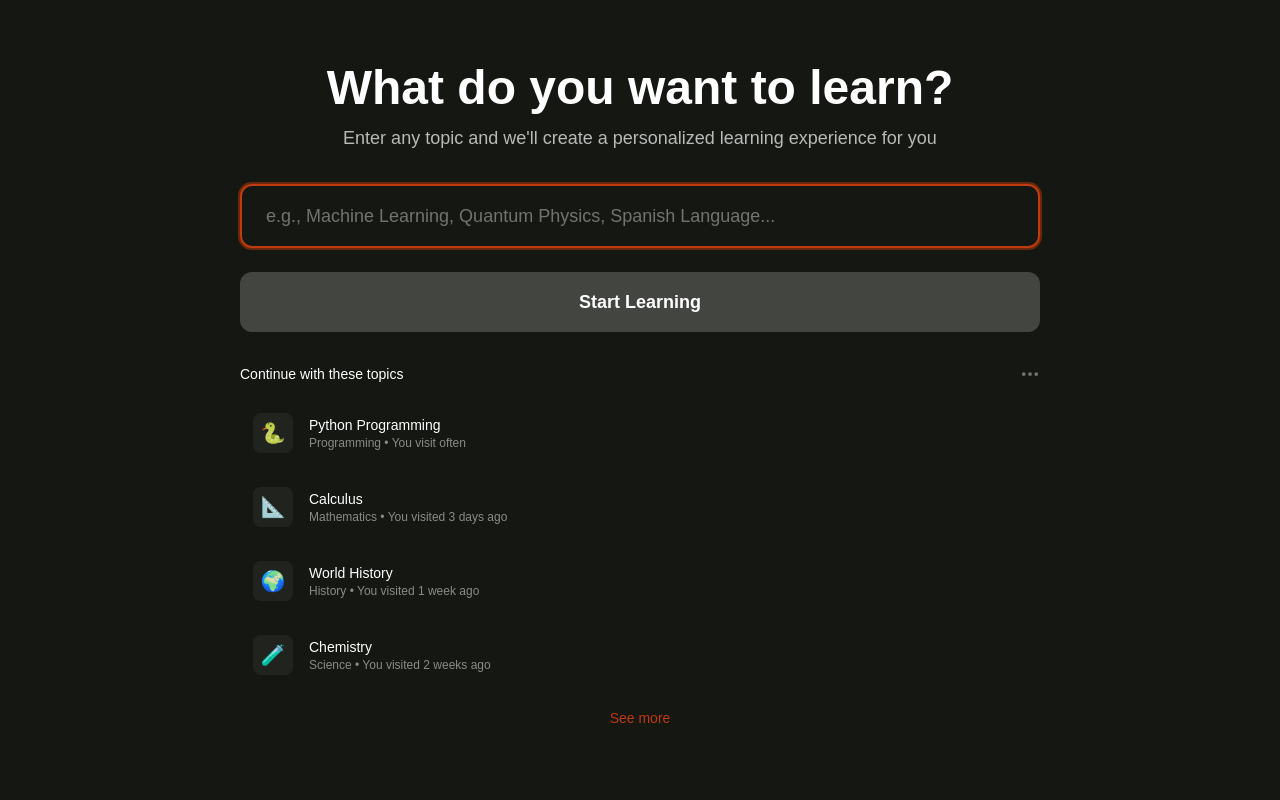
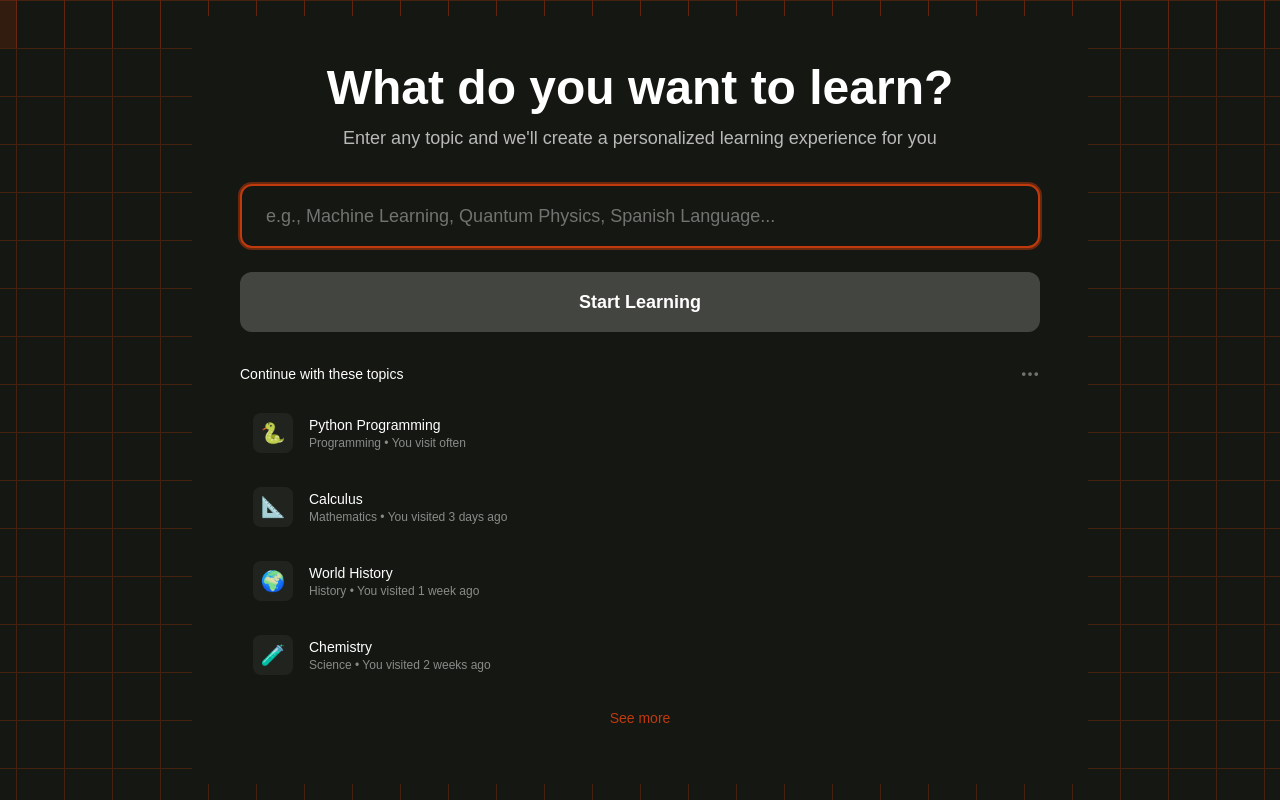
Before and after one commit to Asad-Ali09/mindly, a Next.js app in the folder client/: page /learn in a window 1280 px wide. Built offline with nearby package versions, Linux system fonts and the light colour scheme; no server answers.

Commit message:
add background tiles to pages

```diff
--- a/client/src/app/learn/page.tsx
+++ b/client/src/app/learn/page.tsx
@@ -5,6 +5,7 @@ import { useState } from 'react';
 import { useRouter } from 'next/navigation';
 import { useLearningStore } from '@/store';
 import { aiApi } from '@/api';
+import { Tiles } from '@/components/ui/tiles';
 
 const LearnPage = () => {
   const router = useRouter();
@@ -56,8 +57,18 @@ const LearnPage = () => {
   };
 
   return (
-    <div className="min-h-screen flex items-center justify-center bg-[#141712] p-4">
-      <div className="w-full max-w-4xl">
+    <div className="relative min-h-screen flex items-center justify-center bg-[#141712] p-4 overflow-hidden">
+      {/* Animated Tiles Background */}
+      <div className="fixed inset-0 z-0 opacity-60">
+        <Tiles
+          rows={50}
+          cols={20}
+          tileSize="md"
+          tileClassName="border-[#bf3a0d]/50"
+        />
+      </div>
+
+      <div className="relative z-10 w-full max-w-4xl pointer-events-auto">
         {/* Main Card */}
         <div className="bg-[#141712] p-8 sm:p-12 rounded-lg">
           {/* Header */}
--- a/client/src/app/questions/page.tsx
+++ b/client/src/app/questions/page.tsx
@@ -5,6 +5,7 @@ import { useEffect, useState } from 'react';
 import { useRouter } from 'next/navigation';
 import { useLearningStore } from '@/store';
 import { aiApi } from '@/api';
+import { Tiles } from '@/components/ui/tiles';
 
 const QuestionsPage = () => {
   const router = useRouter();
@@ -144,8 +145,20 @@ const QuestionsPage = () => {
   if (!currentQuestion) return null;
 
   return (
-    <div className="min-h-screen bg-[#141712] p-4 py-8">
-      <div className="max-w-4xl mx-auto">
+    <div className="relative min-h-screen bg-[#141712] p-4 py-8 overflow-hidden">
+      {/* Animated Tiles Background */}
+      <div className="fixed inset-0 z-0 opacity-60">
+        <Tiles
+          rows={50}
+          cols={20}
+          tileSize="md"
+          tileClassName="border-[#bf3a0d]/50"
+        />
+      </div>
+
+      <div className="relative z-10 max-w-4xl mx-auto">
+        {/* Main Card Container */}
+        <div className="bg-[#141712] border border-[#bf3a0d]/30 rounded-2xl shadow-2xl p-6 sm:p-8 backdrop-blur-sm">
           {/* Header */}
           <div className="mb-8">
             <h1 className="text-3xl sm:text-4xl font-bold text-[#ffffff] mb-2">
@@ -176,8 +189,8 @@ const QuestionsPage = () => {
             </div>
           </div>
 
-        {/* Question Card */}
-        <div className="bg-[#141712] border border-[#bf3a0d]/20 rounded-2xl shadow-xl p-6 sm:p-8 mb-6">
+          {/* Question Section */}
+          <div className="mb-6">
             {/* Question Header */}
             <div className="mb-6">
               <div className="flex items-start justify-between gap-4 mb-2">
@@ -343,6 +356,7 @@ const QuestionsPage = () => {
           </div>
         </div>
       </div>
+    </div>
   );
 };
 
--- /dev/null
+++ b/client/src/components/ui/tiles.tsx
@@ -0,0 +1,116 @@
+"use client"
+
+import React, { useMemo, memo } from "react"
+import { motion, MotionProps } from "framer-motion"
+import { cn } from "@/lib/utils"
+
+interface TilesProps {
+  className?: string
+  rows?: number
+  cols?: number
+  tileClassName?: string
+  tileSize?: "sm" | "md" | "lg"
+}
+
+const tileSizes = {
+  sm: "w-8 h-8",
+  md: "w-9 h-9 md:w-12 md:h-12",
+  lg: "w-12 h-12 md:w-16 md:h-16",
+}
+
+// Memoized individual tile component to prevent unnecessary re-renders
+const Tile = memo(({
+  tileSize,
+  tileClassName
+}: {
+  tileSize: keyof typeof tileSizes
+  tileClassName?: string
+}) => {
+  return (
+    <motion.div
+      whileHover={{
+        backgroundColor: `rgba(191, 58, 13, 0.3)`,
+        transition: { duration: 0 }
+      }}
+      animate={{
+        transition: { duration: 2 }
+      }}
+      className={cn(
+        tileSizes[tileSize],
+        "border-r border-t border-[#bf3a0d]/40 relative",
+        tileClassName
+      )}
+    />
+  )
+})
+
+Tile.displayName = "Tile"
+
+// Memoized column component
+const TileColumn = memo(({
+  colCount,
+  tileSize,
+  tileClassName,
+  columnIndex
+}: {
+  colCount: number
+  tileSize: keyof typeof tileSizes
+  tileClassName?: string
+  columnIndex: number
+}) => {
+  const tiles = useMemo(() => {
+    return Array.from({ length: colCount }, (_, j) => (
+      <Tile
+        key={`tile-${columnIndex}-${j}`}
+        tileSize={tileSize}
+        tileClassName={tileClassName}
+      />
+    ))
+  }, [colCount, tileSize, tileClassName, columnIndex])
+
+  return (
+    <motion.div
+      className={cn(
+        tileSizes[tileSize],
+        "border-l border-[#bf3a0d]/20 relative flex-shrink-0",
+        tileClassName
+      )}
+    >
+      {tiles}
+    </motion.div>
+  )
+})
+
+TileColumn.displayName = "TileColumn"
+
+export const Tiles = memo(function Tiles({
+  className,
+  rows = 20,
+  cols = 6,
+  tileClassName,
+  tileSize = "md",
+}: TilesProps) {
+  // Memoize the entire grid structure
+  const grid = useMemo(() => {
+    return Array.from({ length: rows }, (_, i) => (
+      <TileColumn
+        key={`col-${i}`}
+        colCount={cols}
+        tileSize={tileSize}
+        tileClassName={tileClassName}
+        columnIndex={i}
+      />
+    ))
+  }, [rows, cols, tileSize, tileClassName])
+
+  return (
+    <div
+      className={cn(
+        "absolute inset-0 z-0 flex w-full min-h-screen justify-center overflow-hidden",
+        className
+      )}
+    >
+      {grid}
+    </div>
+  )
+})
--- /dev/null
+++ b/client/src/lib/utils.ts
@@ -0,0 +1,6 @@
+import { type ClassValue, clsx } from "clsx"
+import { twMerge } from "tailwind-merge"
+
+export function cn(...inputs: ClassValue[]) {
+  return twMerge(clsx(inputs))
+}
```
Lines whose indentation alone changed are shown as unchanged.
